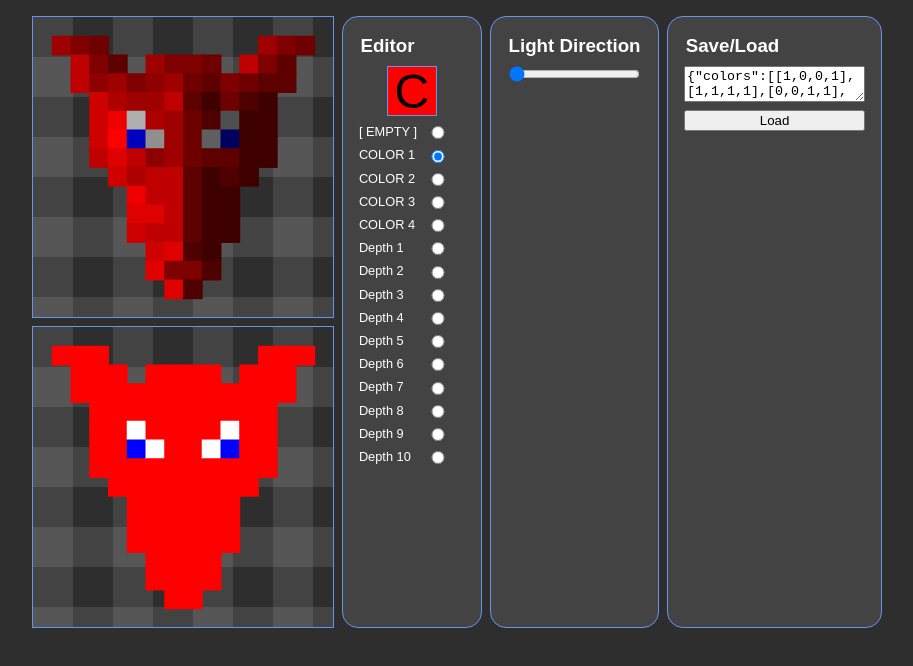
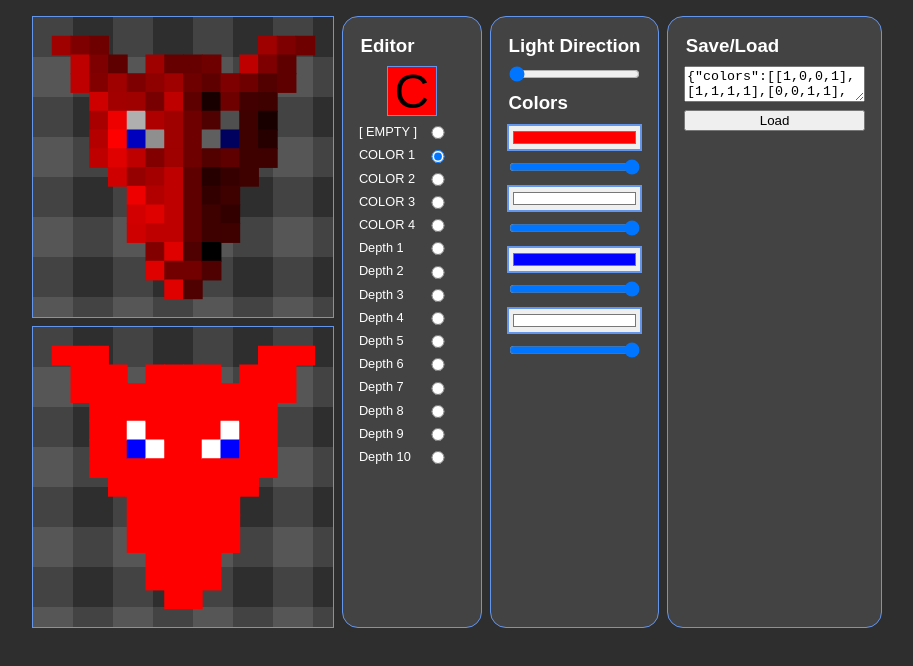
Before and after one commit to Jempasam/cardgame, a plain HTML site: page picture.html in a window 1280 px wide. Shown: the whole page, without its empty margins (183-1096 px from the left). Drawn offline with Linux system fonts and the light colour scheme.

Commit message:
ambient occlusion added to shading

```diff
--- a/js/cardgame/icon/Picture.js
+++ b/js/cardgame/icon/Picture.js
@@ -90,9 +90,13 @@ export class Picture{
             else if(y==15) normal_y = this.get_depth(x,y-1)-depth
             else normal_y = (depth-this.get_depth(x,y-1))+(this.get_depth(x,y+1)-depth)/2
 
-            const light = (Math.max(0, 2+(normal_x)*direction[0]) + Math.max(0, 2+(normal_y)*direction[1]))/8
-            context.fillStyle = `rgba(${light},${light},${light},1)`
-            //context.fillStyle = `rgba(${Math.floor((normal_x+5)*20)},${Math.floor((normal_y+5)*20)},0,1)`
+            let occlusion = 0
+            if(x!=0 && x!=15) occlusion += (this.get_depth(x+1,y)-depth) - (depth-this.get_depth(x-1,y))
+            if(y!=0 && y!=15) occlusion += (this.get_depth(x,y+1)-depth) - (depth-this.get_depth(x,y-1))
+            occlusion = Math.max(0,occlusion)/20
+
+            let light = (Math.max(0, 2+(normal_x)*direction[0]) + Math.max(0, 2+(normal_y)*direction[1]))/8
+            light = light - occlusion
 
             if(depth == -1) continue
             context.fillStyle = `rgba(${Math.floor(color[0]*255*light)},${Math.floor(color[1]*255*light)},${Math.floor(color[2]*255*light)},${color[3]})`
--- /dev/null
+++ b/js/utils/query.js
@@ -0,0 +1,11 @@
+
+/**
+ * Get the first element that matches the selector
+ * @param {string} target
+ * @param {HTMLDocument|HTMLElement=} root
+ * @returns {HTMLElement}
+ */
+export function get(target, root){
+    root ??= document
+    return root.querySelector(target)
+}
--- a/js/view/picture.js
+++ b/js/view/picture.js
@@ -1,5 +1,6 @@
 import { Picture } from "../cardgame/icon/Picture.js";
 import { html } from "../utils/doc.js";
+import { get } from "../utils/query.js";
 
 const render_canvas = /** @type {HTMLCanvasElement} */ (
   document.querySelector("#renderer")
@@ -189,3 +190,38 @@ editor_canvas.onmousedown = editor_canvas.onmousemove = (e) => {
   setValue(x, y);
 };
 editor_canvas.oncontextmenu = (e) => e.preventDefault();
+
+// Set color
+/**
+ * @param {number} index
+ * @param {[number,number,number,number]} color
+ */
+function setColor(index,color){
+    // Elements
+    const color_picker = get(`#colors${index}`)
+    const alpha_picker= get(`#alpha${index}`)
+    const selector = get(`#color${index}`)
+
+    picture.colors[index] = color
+
+    // Set color
+    const realcolor= color.slice(0,3).map(it=>Math.floor(it*255))
+    const realalpha = color[3]
+
+    color_picker.value = "#"+realcolor.map(it=>it.toString(16).padStart(2,"0")) .join("")
+    alpha_picker.value = Math.floor(realalpha*100)
+    selector.style.color = `rgba(${realcolor.join(",")},${color[3]})`
+
+    render()
+}
+
+for(let i=0; i<4; i++){
+    setColor(i,picture.colors[i])
+    const color_picker= get(`#colors${i}`)
+    const alpha_picker= get(`#alpha${i}`)
+    color_picker.oninput = alpha_picker.oninput = (e)=>{
+        const color = color_picker.value.slice(1).match(/.{2}/g).map(it=>parseInt(it,16)/255)
+        const alpha = parseInt(alpha_picker.value)/100
+        setColor(i,[...color,alpha])
+    }
+}
--- a/picture.html
+++ b/picture.html
@@ -20,6 +20,15 @@
         <div class="vertical menu">
             <h3>Light Direction</h3>
             <input type="range" id="light_direction" min="0" max="360" value="0">
+            <h3>Colors</h3>
+            <input type="color" id="colors0" value="#000000">
+            <input type="range" id="alpha0" min="0" max="100">
+            <input type="color" id="colors1" value="#000000">
+            <input type="range" id="alpha1" min="0" max="100">
+            <input type="color" id="colors2" value="#000000">
+            <input type="range" id="alpha2" min="0" max="100">
+            <input type="color" id="colors3" value="#000000">
+            <input type="range" id="alpha3" min="0" max="100">
         </div>
         <div class="vertical menu">
             <h3>Save/Load</h3>
--- a/style/editor.css
+++ b/style/editor.css
@@ -88,7 +88,13 @@ body{
     width: 3rem;
     align-self: flex-end;
 }
+/* */
 
+/* INPUTS */
+input[type=color]{
+    width: 100%;
+    border: 2px solid var(--alt);
+}
 /* */
 
 h3{
```
Lines whose indentation alone changed are shown as unchanged.
